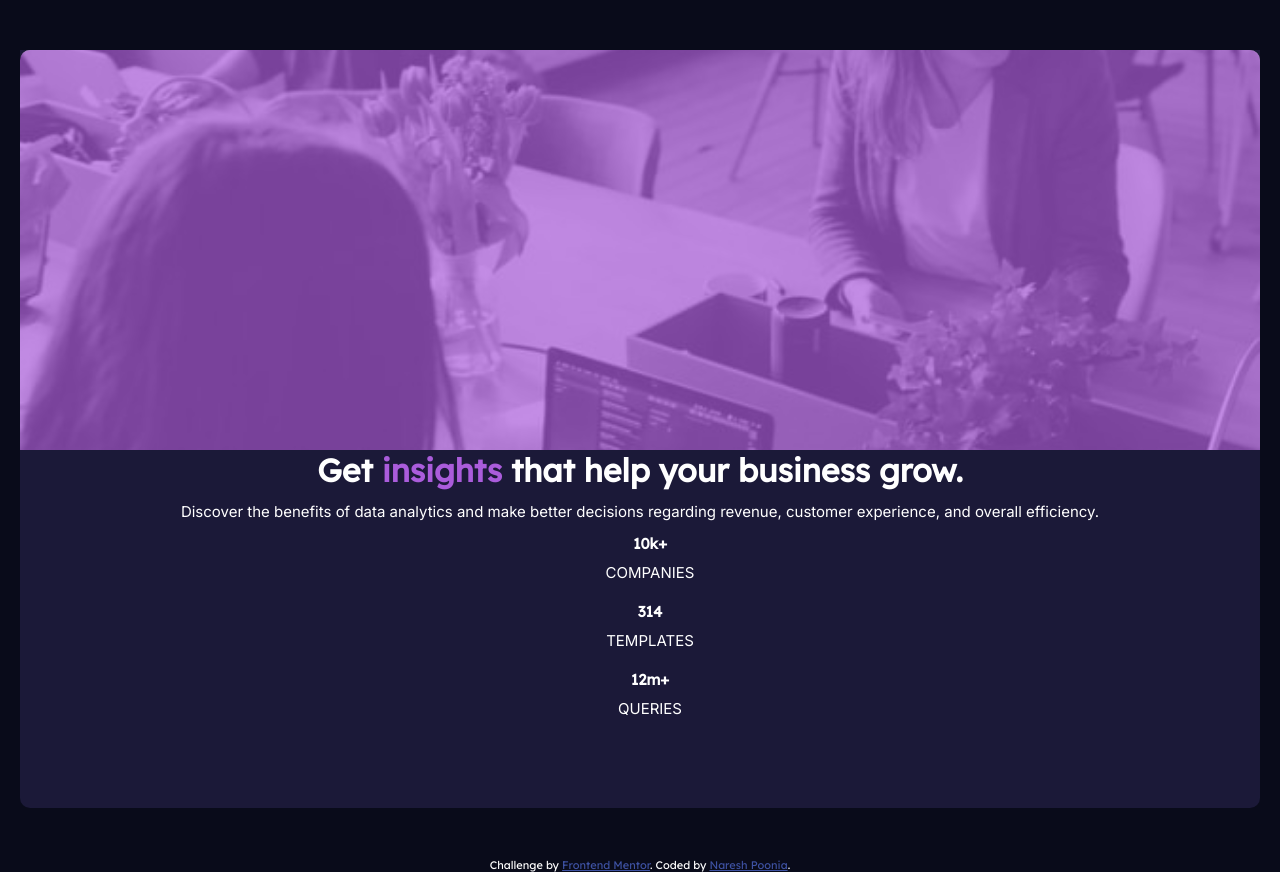
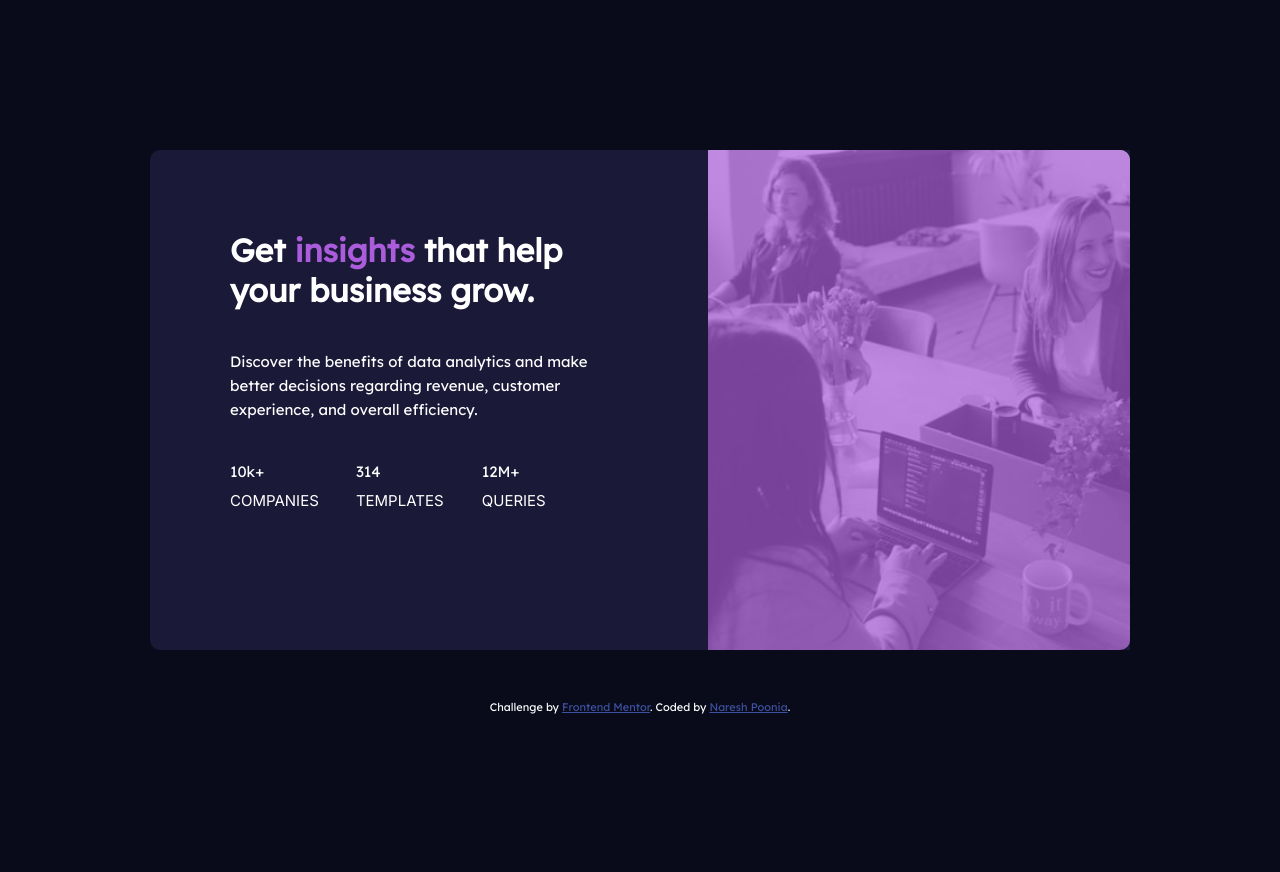
Before and after one commit to nareshpoonia/frontendmentor-stats-preview-card-component-coding-challenge, a plain HTML site: page index.html in a window 1280 px wide. After the commit the page ends 800 px from the top, so only its background shows below. Drawn offline with Linux system fonts and the light colour scheme.

Commit message:
Completed the Desktop design of the challenge

```diff
--- a/index.html
+++ b/index.html
@@ -1,21 +1,26 @@
 <!DOCTYPE html>
 <html lang="en">
+
 <head>
   <meta charset="UTF-8">
-  <meta name="viewport" content="width=device-width, initial-scale=1.0"> <!-- displays site properly based on user's device -->
+  <meta name="viewport" content="width=device-width, initial-scale=1.0">
+  <!-- displays site properly based on user's device -->
 
   <link rel="icon" type="image/png" sizes="32x32" href="./images/favicon-32x32.png">
   <link rel="preconnect" href="https://fonts.gstatic.com">
-  <link href="https://fonts.googleapis.com/css2?family=Inter:wght@400;700&family=Lexend+Deca&display=swap" rel="stylesheet">
+  <link href="https://fonts.googleapis.com/css2?family=Inter:wght@400;700&family=Lexend+Deca&display=swap"
+    rel="stylesheet">
   <link rel="stylesheet" href="style.css">
   <title>Frontend Mentor | Stats preview card component</title>
 </head>
+
 <body>
 
   <div class="container-1">
     <div class="image">
       <div class="overlay"></div>
     </div class="card">
+    <div class="card-text">
     <h1>
       Get <span style="color: hsl(277, 64%, 61%);;">insights</span> that help your business grow.
     </h1>
@@ -24,14 +29,17 @@
       experience, and overall efficiency.
     </p>
     <ul>
-  <li>10k+ <span>companies</span></li>
+      <li>10k+ <span> companies</span></li>
       <li>314 <span>templates</span></li>
-  <li>12m+ <span>queries</span></li>
+      <li>12M+ <span>queries</span></li>
     </ul>
+    </div>
   </div>
   <div class="attribution">
     Challenge by <a href="https://www.frontendmentor.io?ref=challenge" target="_blank">Frontend Mentor</a>.
     Coded by <a href="https:nareshpoonia.com">Naresh Poonia</a>.
   </div>
+  </div>
 </body>
+
 </html>
--- a/style.css
+++ b/style.css
@@ -1,5 +1,5 @@
-:root{
---very-dark-blue : hsl(233, 47%, 7%);
+:root {
+  --very-dark-blue: hsl(233, 47%, 7%);
   --dark-desaturated-blue: hsl(244, 38%, 16%);
   --soft-violet: hsl(277, 64%, 61%);
   --white: hsl(0, 0%, 100%);
@@ -16,15 +16,16 @@ body {
   background-color: var(--very-dark-blue);
 }
 
-p{
+p {
   font-size: 15px;
   line-height: 1.6;
   color: var(--white);
-    padding: 10px;
-    font-family: "Inter", sans-serif;
+  padding: 20px;
+  margin-bottom: 20px;
+  font-family: "Lexend Deca", sans-serif;
 }
 
-ul{
+ul {
   color: var(--white);
   padding-left: 20px;
   list-style-type: none;
@@ -35,7 +36,7 @@ ul{
   padding-bottom: 10px;
 }
 
-ul li span{
+ul li span {
   margin-bottom: 20px;
   text-transform: uppercase;
   font-family: "Inter", sans-serif;
@@ -43,37 +44,108 @@ ul li span{
   font-size: 15px;
   font-weight: 400;
   margin-top: 10px;
-
-
 }
 
 .container-1 {
   background-color: var(--dark-desaturated-blue);
-    grid-template-columns: 1fr 1fr ;
-    grid-template-rows:1fr 1fr 1fr;
+  grid-template-columns: 1fr 1fr;
+  grid-template-rows: 1fr 1fr 1fr;
   text-align: center;
-    padding: 0px 0px 40px 0px;
-    margin: 50px 20px;
-    color:var(--white);
-    border-radius: 0px 0px 10px 10px ;
-
+  justify-items: center;
+  padding: 0px 0px 20px 0px;
+  margin: 50px 10px;
+  color: var(--white);
+  border-radius: 0px 0px 10px 10px;
 }
-
 
 .container-1 .image {
   background: url(./images/image-header-mobile.jpg) no-repeat center/cover;
   height: 400px;
   border-radius: 10px 10px 0px 0px;
-
 }
 
 .container-1 .image .overlay {
-    background-color: hsla(277,64%,61%,0.7);
+  background-color: hsla(277, 64%, 61%, 0.7);
   height: 400px;
   padding: 10px 0px 0px 0px;
   border-radius: 10px 10px 0px 0px;
 }
 
-.attribution { font-size: 11px; text-align: center;
-color: var(--white); }
-    .attribution a { color: hsl(228, 45%, 44%); }
+.attribution {
+  font-size: 11px;
+  text-align: center;
+  color: var(--white);
+  margin-bottom: 10px;
+}
+.attribution a {
+  color: hsl(228, 45%, 44%);
+}
+
+@media (min-width: 768px) {
+  .container-1 {
+    display: flex;
+    flex-direction: row-reverse;
+    padding-bottom: 0px;
+    justify-content: center;
+    justify-items: center;
+    padding-left: 0px;
+    margin-left: 150px;
+    margin-top: 150px;
+    margin-right: 150px;
+    border-radius: 10px 0px 0px 10px;
+  }
+
+  .container-1 .image {
+    background: url(./images/image-header-desktop.jpg) no-repeat center/cover;
+    width: 110%;
+    padding-bottom: 0px;
+    margin-bottom: 0px;
+    border-radius: 0px 10px 10px 0px;
+    height: auto;
+  }
+  .container-1 .image .overlay {
+    background-color: hsla(277, 64%, 61%, 0.7);
+    height: 500px;
+    padding: 10px 0px 0px 0px;
+    border-radius: 0px 10px 10px 0px;
+  }
+
+  ul {
+    display: flex;
+    text-align: left;
+    padding-left: 0px;
+    font-weight: lighter;
+  }
+
+  li {
+    flex: 1;
+    font-family: "Lexend Deca", sans-serif;
+  }
+
+  h1 {
+    margin-bottom: 20px;
+  }
+
+  p {
+    margin-bottom: 20px;
+    margin-left: 0px;
+    padding-left: 0px;
+    text-align: left;
+    font-family: "Lexend Deca", sans-serif;
+  }
+
+  .card-text {
+    margin-top: 80px;
+    margin-left: 80px;
+    margin-right: 100px;
+    text-align: left;
+    word-wrap: break-word;
+  }
+
+  .attribution {
+    font-size: 11px;
+    text-align: center;
+    color: var(--white);
+    margin-bottom: 10px;
+  }
+}
```
Also changed, not shown: 1 other file. Lines whose indentation alone changed are shown as unchanged.
